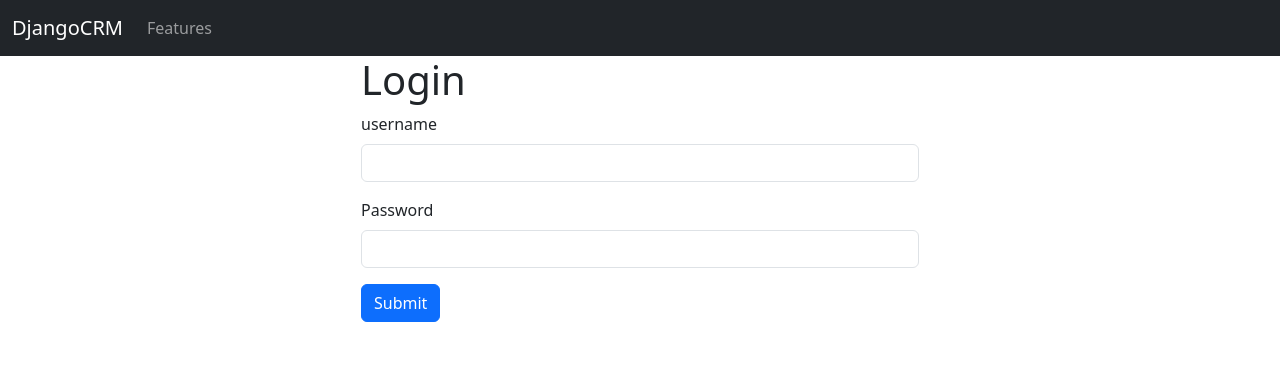
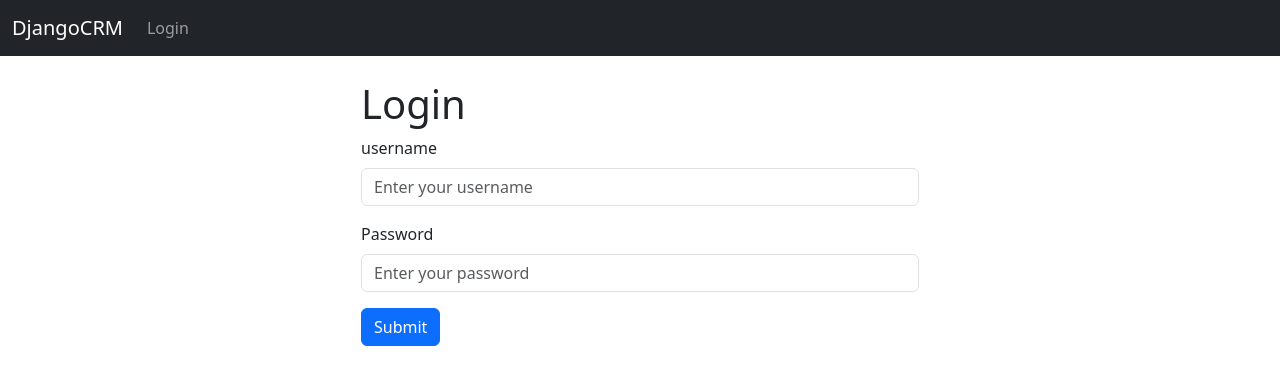
Before and after one commit to binsaugust/crm-study-1, a Django app: page / in a window 1280 px wide. Shown: the top 385 px of the page. Run offline with Django 4.2, Linux system fonts and the light colour scheme.

Commit message:
revisionon28

```diff
--- a/website/templates/base.html
+++ b/website/templates/base.html
@@ -1,21 +1,30 @@
-<!doctype html>
+<!DOCTYPE html>
 <html lang="en">
   <head>
-    <meta charset="utf-8">
-    <meta name="viewport" content="width=device-width, initial-scale=1">
+    <meta charset="utf-8" />
+    <meta name="viewport" content="width=device-width, initial-scale=1" />
     <title>DJangoCRM</title>
-    <link href="https://cdn.jsdelivr.net/npm/bootstrap@5.3.0/dist/css/bootstrap.min.css" rel="stylesheet" integrity="sha384-9ndCyUaIbzAi2FUVXJi0CjmCapSmO7SnpJef0486qhLnuZ2cdeRhO02iuK6FUUVM" crossorigin="anonymous">
+    <link
+      href="https://cdn.jsdelivr.net/npm/bootstrap@5.3.0/dist/css/bootstrap.min.css"
+      rel="stylesheet"
+      integrity="sha384-9ndCyUaIbzAi2FUVXJi0CjmCapSmO7SnpJef0486qhLnuZ2cdeRhO02iuK6FUUVM"
+      crossorigin="anonymous"
+    />
   </head>
 
   <body>
+    {%include 'navbar.html'%}
 
-    {%include 'navbar.html'%}
     <div class="container">
-
-        {%block content%}
-
-        {%endblock%}
+      <br />
+      {% if messages %} {% for message in messages %}
+      <div class="alert alert-primary" role="alert">{{message}}</div>
+      {%endfor%} {%endif%} {%block content%} {%endblock%}
     </div>
-    <script src="https://cdn.jsdelivr.net/npm/bootstrap@5.3.0/dist/js/bootstrap.bundle.min.js" integrity="sha384-geWF76RCwLtnZ8qwWowPQNguL3RmwHVBC9FhGdlKrxdiJJigb/j/68SIy3Te4Bkz" crossorigin="anonymous"></script>
+    <script
+      src="https://cdn.jsdelivr.net/npm/bootstrap@5.3.0/dist/js/bootstrap.bundle.min.js"
+      integrity="sha384-geWF76RCwLtnZ8qwWowPQNguL3RmwHVBC9FhGdlKrxdiJJigb/j/68SIy3Te4Bkz"
+      crossorigin="anonymous"
+    ></script>
   </body>
 </html>
--- a/website/templates/home.html
+++ b/website/templates/home.html
@@ -1,24 +1,36 @@
-{%extends 'base.html'%}
+{%extends 'base.html'%} {%block content%}
+<div class="col-md-6 offset-md-3">
+  {% if user.is_authenticated %}
 
-{%block content%}
-<div class="col-md-6 offset-md-3">
+  <h1>this is your form</h1>
+
+  {% else %}
+
   <h1>Login</h1>
-    <form action="" method="post">
+
+  <form action="{% url 'home'%}" method="post">
     {%csrf_token%}
 
     <div class="mb-3">
       <label for="exampleInputEmail1" class="form-label">username</label>
-              <input type="email" class="form-control" id="exampleInputEmail1" aria-describedby="emailHelp">
-
+      <input
+        type="text"
+        class="form-control"
+        placeholder="Enter your username"
+        name="username"
+      />
     </div>
     <div class="mb-3">
       <label for="exampleInputPassword1" class="form-label">Password</label>
-              <input type="password" class="form-control" id="exampleInputPassword1">
+      <input
+        type="password"
+        class="form-control"
+        placeholder="Enter your password"
+        name="password"
+      />
     </div>
     <button type="submit" class="btn btn-primary">Submit</button>
-
   </form>
-
 </div>
 
-{%endblock%}
+{%endif%} {%endblock%}
--- a/website/templates/navbar.html
+++ b/website/templates/navbar.html
@@ -14,9 +14,17 @@
     </button>
     <div class="collapse navbar-collapse" id="navbarNavDropdown">
       <ul class="navbar-nav">
+        {%if user.is_authenticated%}
+
         <li class="nav-item">
-          <a class="nav-link" href="#">Features</a>
+          <a class="nav-link" href="{%url 'logout_user' %}">Logout</a>
         </li>
+        {%else%}
+        <li class="nav-item">
+          <a class="nav-link" href="{%url 'home'%}">Login</a>
+        </li>
+        {%endif%}
+
       </ul>
     </div>
   </div>
--- a/website/urls.py
+++ b/website/urls.py
@@ -5,4 +5,5 @@ urlpatterns = [
 
     path('',views.home,name='home'),
     path('page1/',views.page1,name='page1'),
+    path('logout/',views.logout_user,name='logout_user'),
 ]
--- a/website/views.py
+++ b/website/views.py
@@ -1,7 +1,29 @@
-from django.shortcuts import render
+from django.shortcuts import render,redirect
+from django.contrib.auth import authenticate,login,logout
+from django.contrib import messages
+
+
 
 # Create your views here.
 def home(request):
-    return render(request,'home.html',{})
+    if request.method=='POST':
+        user_name = request.POST['username']
+        pass_word = request.POST['password']
+        user_check = authenticate(request,username=user_name,password=pass_word)
+        if user_check is not None:
+            login(request,user_check)
+            messages.success(request,"successfully loginned")
+            return redirect('home')
+        else:
+            messages.success(request,"Incorrect username or password")
+            return redirect('home')
+    else:
+        return render(request,'home.html',{})
+
+def logout_user(request):
+    logout(request)
+    messages.success(request,"successfully loged out")
+    return redirect('home')
+
 def page1(request):
     return render(request,'page1.html',{})
```
Lines whose indentation alone changed are shown as unchanged.
